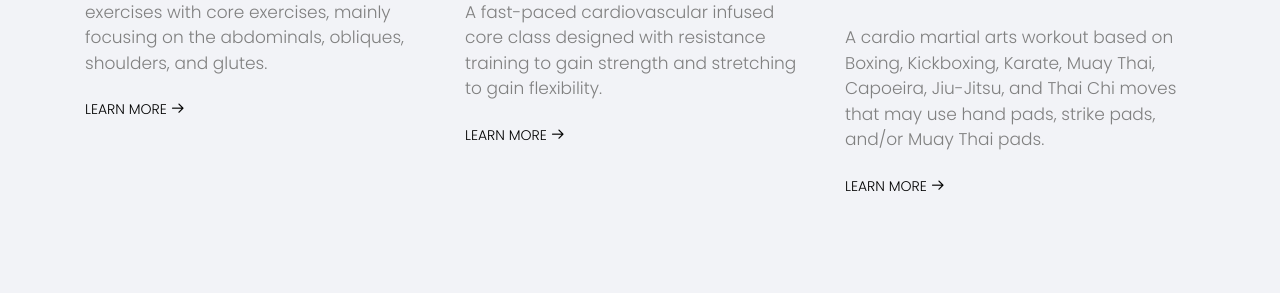
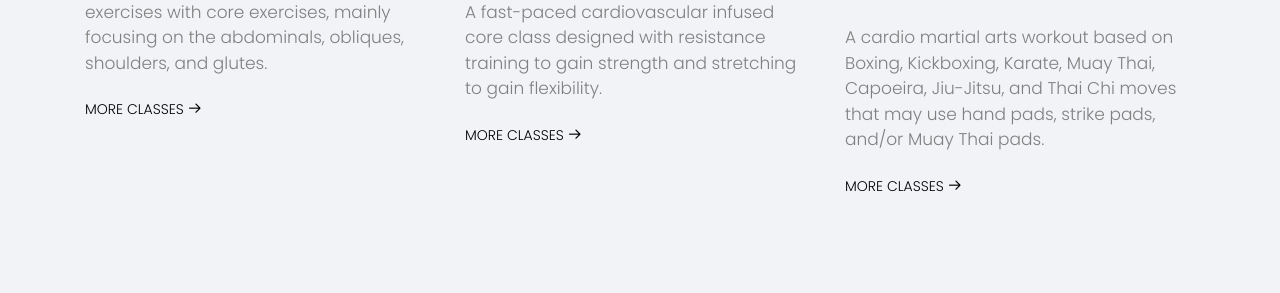
Before and after one commit to ResultsNow/resultsnow.github.io, a Jekyll site: the page built from index.html, in a window 1280 px wide and 900 px high, scrolled down 4436 px. Shown: the part 161-454 px from the top of the window. Built offline with Jekyll 4.4.1, drawn with Linux system fonts in a browser that asks for light colours; some web fonts are replaced.

Commit message:
change link text

```diff
--- a/index.html
+++ b/index.html
@@ -102,7 +102,7 @@ fulltitle: "Results Now | Welcome!"
         <div class="desc">
           <h3>{{ class.title }}</h3>
           <p>{{ class.description }}</p>
-          <p><a href="/classes" class="btn-learn">Learn More <i class="icon-arrow-right3"></i></a></p>
+          <p><a href="/classes" class="btn-learn">More Classes <i class="icon-arrow-right3"></i></a></p>
         </div>
       </div>
     </div>
```
